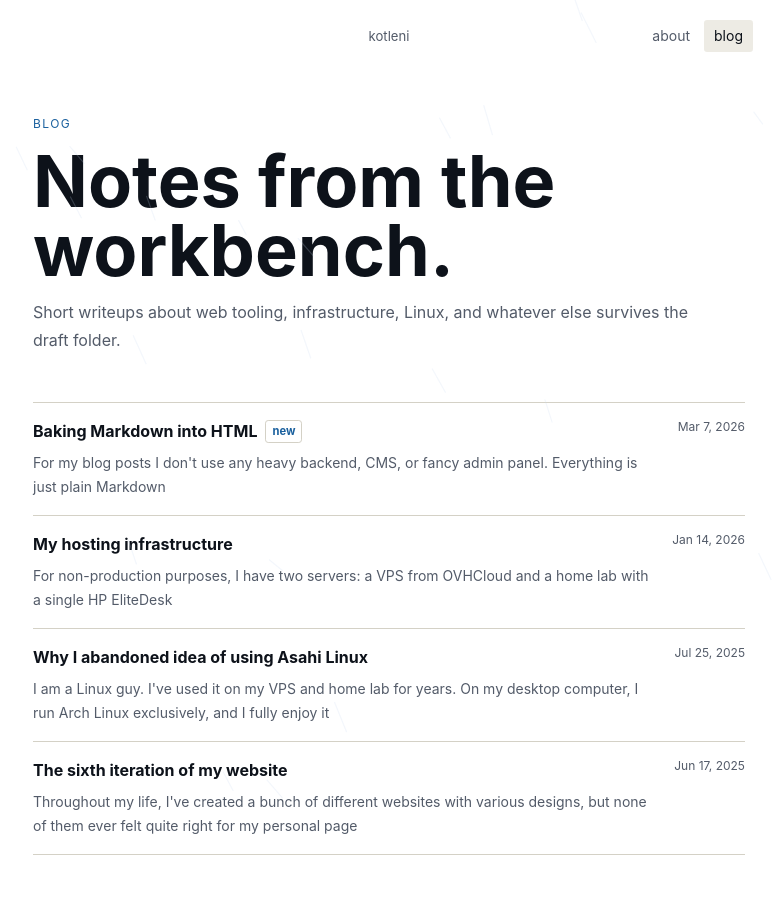
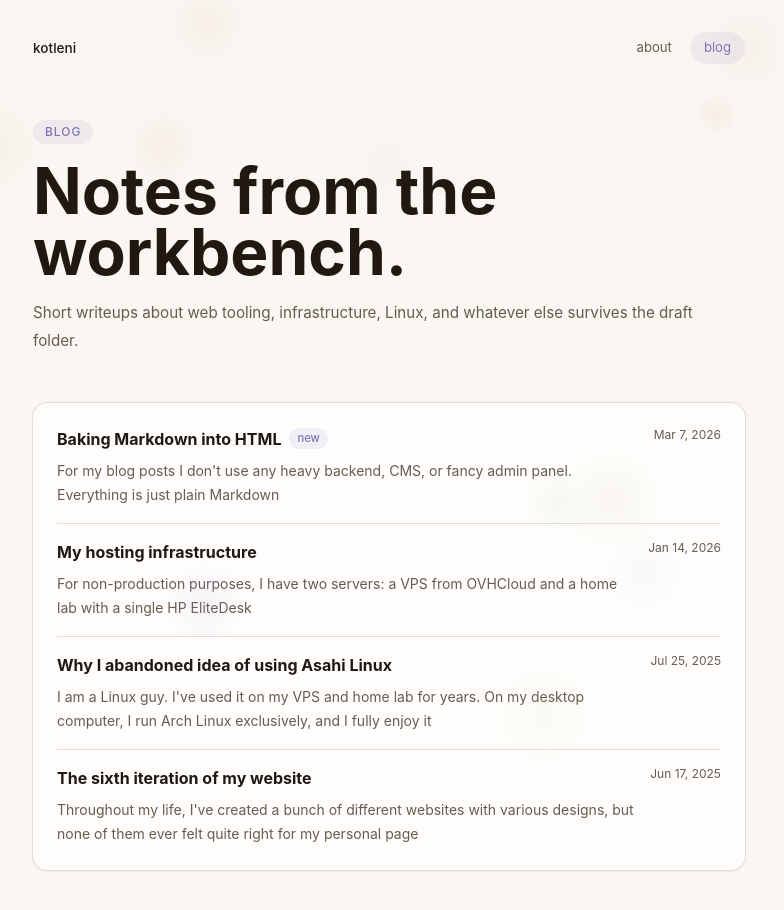
Before and after one commit to kotleni/kotleni.github.io, a React (Vite) app: page /blog in a window 1280 px wide. Shown: the top 910 px of the page, without its empty margins (251-1035 px from the left). Built offline with nearby package versions, Linux system fonts and the light colour scheme.

Commit message:
feat: redesign whole ui (experiment #1)

```diff
--- a/index.html
+++ b/index.html
@@ -9,10 +9,10 @@
       :root {
         color-scheme: light dark;
 
-        --background-light: oklch(1 0 0);
-        --foreground-light: oklch(0.141 0.005 285.823);
-        --background-dark: oklch(0.141 0.005 285.823);
-        --foreground-dark: oklch(0.985 0 0);
+        --background-light: oklch(0.975 0.008 80);
+        --foreground-light: oklch(0.22 0.02 50);
+        --background-dark: oklch(0.18 0.012 50);
+        --foreground-dark: oklch(0.92 0.008 75);
       }
 
       body {
--- a/src/components/back-button.tsx
+++ b/src/components/back-button.tsx
@@ -5,8 +5,8 @@ export function BackButton() {
     return (
         <SidebarClose
             className={cn(
-                'cursor-pointer',
-                'text-neutral-50 hover:text-neutral-400',
+                'cursor-pointer transition-colors',
+                'text-muted-foreground hover:text-foreground',
             )}
             onClick={() => {
                 history.back();
--- a/src/components/navigation-link.tsx
+++ b/src/components/navigation-link.tsx
@@ -12,8 +12,10 @@ export function NavigationLink({isActive, title, url}: NavigationLinkProps) {
         <Link
             to={url}
             className={cn(
-                'inline-flex min-h-8 items-center rounded-sm px-2.5 text-sm text-muted-foreground no-underline hover:bg-muted hover:text-foreground',
-                isActive ? 'bg-muted text-foreground' : '',
+                'inline-flex min-h-8 items-center rounded-full px-3.5 text-[0.82rem] text-muted-foreground no-underline transition-all',
+                isActive
+                    ? 'bg-primary/10 text-primary'
+                    : 'hover:bg-muted hover:text-foreground',
             )}
         >
             {title}
--- a/src/components/rain-overlay.tsx
+++ b/src/components/rain-overlay.tsx
@@ -1,11 +1,28 @@
 import {useEffect, useRef} from 'react';
 
-interface Drop {
+interface Orb {
     x: number;
     y: number;
-    l: number;
-    s: number;
+    r: number;
+    vx: number;
+    vy: number;
+    alpha: number;
+    hue: number;
 }
+
+const PALETTE_LIGHT: [number, number, number][] = [
+    [180, 160, 220],
+    [220, 180, 170],
+    [170, 200, 180],
+    [210, 195, 165],
+];
+
+const PALETTE_DARK: [number, number, number][] = [
+    [140, 130, 180],
+    [180, 140, 140],
+    [130, 160, 150],
+    [170, 155, 130],
+];
 
 export default function RainOverlay() {
     const canvasRef = useRef<HTMLCanvasElement | null>(null);
@@ -23,62 +40,88 @@ export default function RainOverlay() {
             return;
         }
 
-        const drops: Drop[] = [];
-        const maxDrops = 32;
+        const orbs: Orb[] = [];
+        const maxOrbs = 14;
         let width = 0;
         let height = 0;
-        let wind = 0;
-        let time = 0;
         let frameId = 0;
+
+        const isDark = () =>
+            document.documentElement.classList.contains('dark');
+
+        const palette = () => (isDark() ? PALETTE_DARK : PALETTE_LIGHT);
 
         const resize = () => {
             width = canvas.width = window.innerWidth;
             height = canvas.height = window.innerHeight;
         };
 
-        const resetDrop = (drop: Drop) => {
-            drop.x = Math.random() * (width + 400) - 200;
-            drop.y = -drop.l;
+        const spawnOrb = (orb: Orb) => {
+            orb.x = Math.random() * width;
+            orb.y = Math.random() * height;
+            orb.r = Math.random() * 40 + 20;
+            orb.vx = (Math.random() - 0.5) * 0.3;
+            orb.vy = (Math.random() - 0.5) * 0.2 - 0.05;
+            orb.alpha = Math.random() * 0.12 + 0.04;
+            const colors = palette();
+            const c =
+                colors[Math.floor(Math.random() * colors.length)] ?? colors[0]!;
+            orb.hue = c[0]!;
         };
 
         const loop = () => {
             context.clearRect(0, 0, width, height);
-            context.strokeStyle = 'rgba(200, 215, 240, 0.7)';
-            context.lineWidth = 1.2;
-            context.lineCap = 'round';
 
-            time += 0.005;
-            wind = Math.sin(time) * 4 + 3;
+            for (const orb of orbs) {
+                orb.x += orb.vx;
+                orb.y += orb.vy;
 
-            context.beginPath();
+                if (orb.x < -orb.r) orb.x = width + orb.r;
+                if (orb.x > width + orb.r) orb.x = -orb.r;
+                if (orb.y < -orb.r) orb.y = height + orb.r;
+                if (orb.y > height + orb.r) orb.y = -orb.r;
 
-            for (const drop of drops) {
-                const windFactor = wind * (drop.s / 10);
+                const colors = palette();
+                const colorsIdx = orbs.indexOf(orb) % colors.length;
+                const c = colors[colorsIdx] ?? colors[0]!;
 
-                context.moveTo(drop.x, drop.y);
-                context.lineTo(drop.x + windFactor, drop.y + drop.l);
+                const gradient = context.createRadialGradient(
+                    orb.x,
+                    orb.y,
+                    0,
+                    orb.x,
+                    orb.y,
+                    orb.r,
+                );
+                gradient.addColorStop(
+                    0,
+                    `rgba(${c[0]}, ${c[1]}, ${c[2]}, ${orb.alpha})`,
+                );
+                gradient.addColorStop(1, `rgba(${c[0]}, ${c[1]}, ${c[2]}, 0)`);
 
-                drop.y += drop.s;
-                drop.x += windFactor;
-
-                if (drop.y > height || drop.x > width || drop.x < -200) {
-                    resetDrop(drop);
-                }
+                context.beginPath();
+                context.arc(orb.x, orb.y, orb.r, 0, Math.PI * 2);
+                context.fillStyle = gradient;
+                context.fill();
             }
 
-            context.stroke();
             frameId = window.requestAnimationFrame(loop);
         };
 
         resize();
 
-        for (let i = 0; i < maxDrops; i += 1) {
-            drops.push({
-                x: Math.random() * width,
-                y: Math.random() * height,
-                l: Math.random() * 20 + 10,
-                s: Math.random() * 12 + 10,
-            });
+        for (let i = 0; i < maxOrbs; i += 1) {
+            const orb: Orb = {
+                x: 0,
+                y: 0,
+                r: 0,
+                vx: 0,
+                vy: 0,
+                alpha: 0,
+                hue: 0,
+            };
+            spawnOrb(orb);
+            orbs.push(orb);
         }
 
         window.addEventListener('resize', resize, {passive: true});
@@ -93,7 +136,7 @@ export default function RainOverlay() {
     return (
         <canvas
             ref={canvasRef}
-            className="pointer-events-none fixed inset-0 z-[99999] h-screen w-screen opacity-30"
+            className="pointer-events-none fixed inset-0 z-[99999] h-screen w-screen opacity-100"
         />
     );
 }
--- a/src/components/root-layout-content.tsx
+++ b/src/components/root-layout-content.tsx
@@ -20,15 +20,14 @@ export function RootLayoutContent({
     return (
         <>
             <div className="flex min-h-screen w-full flex-col items-center">
-                <header className="grid w-full max-w-3xl grid-cols-[1fr_auto_1fr] items-center gap-4 px-5 pt-5">
-                    <div></div>
+                <header className="flex w-full max-w-3xl items-center justify-between px-5 pt-6 sm:px-7 sm:pt-8">
                     <Link
                         to="/"
-                        className="text-center text-[0.82rem] leading-8 text-muted-foreground no-underline hover:text-foreground"
+                        className="text-[0.85rem] font-medium text-foreground no-underline transition-colors hover:text-primary"
                     >
                         kotleni
                     </Link>
-                    <nav className="flex items-center justify-end gap-1">
+                    <nav className="flex items-center gap-1">
                         {navLinks.map((link, index) => {
                             return (
                                 <PageNavigationLink
@@ -40,7 +39,7 @@ export function RootLayoutContent({
                         })}
                     </nav>
                 </header>
-                <main className="flex w-full justify-center py-12 sm:py-16">
+                <main className="flex w-full justify-center py-10 sm:py-14">
                     {children}
                 </main>
             </div>
--- a/src/components/social-icon.tsx
+++ b/src/components/social-icon.tsx
@@ -8,7 +8,7 @@ export function SocialIcon({Icon, url, label}: SocialIconProps) {
     return (
         <a href={url} target="_blank">
             <Icon
-                className="size-4 cursor-pointer hover:text-primary"
+                className="size-4 cursor-pointer transition-colors hover:text-primary"
                 aria-label={label}
             />
         </a>
--- a/src/components/styled-link.tsx
+++ b/src/components/styled-link.tsx
@@ -9,7 +9,7 @@ export function StyledLink(props: StyledLinkProps) {
             {...props}
             className={cn(
                 props.className,
-                'text-primary hover:bg-primary hover:text-background',
+                'text-primary transition-colors hover:underline',
             )}
         />
     );
--- a/src/routes/BlogPage.tsx
+++ b/src/routes/BlogPage.tsx
@@ -10,31 +10,32 @@ const dateFormatter = new Intl.DateTimeFormat('en', {
 export function BlogPage() {
     return (
         <div className="flex w-full flex-col gap-12">
-            <header className="flex flex-col gap-3.5">
-                <p className="text-xs uppercase tracking-[0.12em] text-primary">
+            <header className="flex flex-col gap-4">
+                <span className="inline-flex w-fit rounded-full bg-primary/10 px-3 py-1 text-xs font-medium uppercase tracking-[0.08em] text-primary">
                     blog
-                </p>
-                <h1 className="max-w-[12ch] text-[clamp(2.35rem,9vw,4.5rem)] font-bold leading-[0.96] text-foreground">
+                </span>
+                <h1 className="max-w-[12ch] text-[clamp(2.2rem,8vw,4rem)] font-bold leading-[0.96] text-foreground">
                     Notes from the workbench.
                 </h1>
-                <p className="max-w-2xl text-base leading-7 text-muted-foreground">
+                <p className="max-w-2xl text-[0.95rem] leading-7 text-muted-foreground">
                     Short writeups about web tooling, infrastructure, Linux, and
                     whatever else survives the draft folder.
                 </p>
             </header>
 
-            <section className="border-y border-border">
+            <section className="rounded-xl bg-card p-5 shadow-sm ring-1 ring-border sm:p-6">
+                <div className="flex flex-col divide-y divide-border">
                     {posts.map(post => (
                         <Link
                             key={post.url}
                             to={`/blog/${post.url}`}
-                        className="group grid grid-cols-[1fr_auto] gap-4 border-t border-border py-4 text-inherit no-underline first:border-t-0 max-sm:grid-cols-1 max-sm:gap-2"
+                            className="group flex flex-col gap-2 py-4 text-inherit no-underline first:pt-0 last:pb-0 sm:flex-row sm:items-start sm:justify-between sm:gap-4"
                         >
                             <span className="flex flex-col gap-2">
-                            <span className="flex items-center gap-2 font-bold text-foreground group-hover:text-primary">
+                                <span className="flex items-center gap-2 font-bold text-foreground transition-colors group-hover:text-primary">
                                     {post.title}
                                     {post.isNew && (
-                                    <span className="rounded-sm border border-border px-1.5 py-0.5 text-[0.7rem] font-bold text-primary">
+                                        <span className="rounded-full bg-primary/10 px-2 py-0.5 text-[0.7rem] font-medium text-primary">
                                             new
                                         </span>
                                     )}
@@ -47,10 +48,13 @@ export function BlogPage() {
                                 dateTime={post.publishedAt}
                                 className="whitespace-nowrap text-xs text-muted-foreground"
                             >
-                            {dateFormatter.format(new Date(post.publishedAt))}
+                                {dateFormatter.format(
+                                    new Date(post.publishedAt),
+                                )}
                             </time>
                         </Link>
                     ))}
+                </div>
             </section>
         </div>
     );
--- a/src/style.css
+++ b/src/style.css
@@ -50,72 +50,72 @@
 }
 
 :root {
-  --radius: 0.45rem;
-  --background: oklch(0.985 0.004 95);
-  --foreground: oklch(0.18 0.018 260);
-  --card: oklch(1 0 0);
-  --card-foreground: oklch(0.141 0.005 285.823);
-  --popover: oklch(1 0 0);
-  --popover-foreground: oklch(0.141 0.005 285.823);
-  --primary: oklch(0.48 0.12 250);
-  --primary-foreground: oklch(0.982 0.018 155.826);
-  --secondary: oklch(0.967 0.001 286.375);
-  --secondary-foreground: oklch(0.21 0.006 285.885);
-  --muted: oklch(0.94 0.01 95);
-  --muted-foreground: oklch(0.47 0.025 260);
-  --accent: oklch(0.94 0.01 95);
-  --accent-foreground: oklch(0.21 0.006 285.885);
-  --destructive: oklch(0.577 0.245 27.325);
-  --border: oklch(0.86 0.015 95);
-  --input: oklch(0.92 0.004 286.32);
-  --ring: oklch(0.69 0.075 334.93);
-  --chart-1: oklch(0.646 0.222 41.116);
-  --chart-2: oklch(0.6 0.118 184.704);
-  --chart-3: oklch(0.398 0.07 227.392);
-  --chart-4: oklch(0.828 0.189 84.429);
-  --chart-5: oklch(0.769 0.188 70.08);
-  --sidebar: oklch(0.985 0 0);
-  --sidebar-foreground: oklch(0.141 0.005 285.823);
-  --sidebar-primary: oklch(0.723 0.219 149.579);
-  --sidebar-primary-foreground: oklch(0.982 0.018 155.826);
-  --sidebar-accent: oklch(0.967 0.001 286.375);
-  --sidebar-accent-foreground: oklch(0.21 0.006 285.885);
-  --sidebar-border: oklch(0.92 0.004 286.32);
-  --sidebar-ring: oklch(0.723 0.219 149.579);
+  --radius: 0.65rem;
+  --background: oklch(0.975 0.008 80);
+  --foreground: oklch(0.22 0.02 50);
+  --card: oklch(0.995 0.003 85);
+  --card-foreground: oklch(0.22 0.02 50);
+  --popover: oklch(0.995 0.003 85);
+  --popover-foreground: oklch(0.22 0.02 50);
+  --primary: oklch(0.60 0.10 290);
+  --primary-foreground: oklch(0.98 0.005 80);
+  --secondary: oklch(0.93 0.035 65);
+  --secondary-foreground: oklch(0.32 0.03 55);
+  --muted: oklch(0.94 0.015 80);
+  --muted-foreground: oklch(0.48 0.025 65);
+  --accent: oklch(0.88 0.04 155);
+  --accent-foreground: oklch(0.28 0.03 150);
+  --destructive: oklch(0.62 0.20 25);
+  --border: oklch(0.90 0.012 75);
+  --input: oklch(0.92 0.012 75);
+  --ring: oklch(0.60 0.10 290);
+  --chart-1: oklch(0.60 0.10 290);
+  --chart-2: oklch(0.72 0.08 155);
+  --chart-3: oklch(0.70 0.09 65);
+  --chart-4: oklch(0.68 0.10 340);
+  --chart-5: oklch(0.65 0.08 45);
+  --sidebar: oklch(0.975 0.008 80);
+  --sidebar-foreground: oklch(0.22 0.02 50);
+  --sidebar-primary: oklch(0.60 0.10 290);
+  --sidebar-primary-foreground: oklch(0.98 0.005 80);
+  --sidebar-accent: oklch(0.93 0.035 65);
+  --sidebar-accent-foreground: oklch(0.32 0.03 55);
+  --sidebar-border: oklch(0.90 0.012 75);
+  --sidebar-ring: oklch(0.60 0.10 290);
 }
 
 .dark {
-  --background: oklch(0.16 0.018 260);
-  --foreground: oklch(0.94 0.012 95);
-  --card: oklch(0.2 0.018 260);
-  --card-foreground: oklch(0.985 0 0);
-  --popover: oklch(0.21 0.006 285.885);
-  --popover-foreground: oklch(0.985 0 0);
-  --primary: oklch(0.75 0.12 155);
-  --primary-foreground: oklch(0.393 0.095 152.535);
-  --secondary: oklch(0.274 0.006 286.033);
-  --secondary-foreground: oklch(0.985 0 0);
-  --muted: oklch(0.25 0.018 260);
-  --muted-foreground: oklch(0.72 0.018 95);
-  --accent: oklch(0.25 0.018 260);
-  --accent-foreground: oklch(0.985 0 0);
-  --destructive: oklch(0.704 0.191 22.216);
-  --border: oklch(1 0 0 / 12%);
-  --input: oklch(1 0 0 / 15%);
-  --ring: oklch(0.69 0.075 334.93);
-  --chart-1: oklch(0.488 0.243 264.376);
-  --chart-2: oklch(0.696 0.17 162.48);
-  --chart-3: oklch(0.769 0.188 70.08);
-  --chart-4: oklch(0.627 0.265 303.9);
-  --chart-5: oklch(0.645 0.246 16.439);
-  --sidebar: oklch(0.21 0.006 285.885);
-  --sidebar-foreground: oklch(0.985 0 0);
-  --sidebar-primary: oklch(0.696 0.17 162.48);
-  --sidebar-primary-foreground: oklch(0.393 0.095 152.535);
-  --sidebar-accent: oklch(0.274 0.006 286.033);
-  --sidebar-accent-foreground: oklch(0.985 0 0);
-  --sidebar-border: oklch(1 0 0 / 10%);
-  --sidebar-ring: oklch(0.527 0.154 150.069);
+  --background: oklch(0.18 0.012 50);
+  --foreground: oklch(0.92 0.008 75);
+  --card: oklch(0.22 0.012 50);
+  --card-foreground: oklch(0.92 0.008 75);
+  --popover: oklch(0.22 0.012 50);
+  --popover-foreground: oklch(0.92 0.008 75);
+  --primary: oklch(0.74 0.09 290);
+  --primary-foreground: oklch(0.18 0.012 50);
+  --secondary: oklch(0.26 0.012 55);
+  --secondary-foreground: oklch(0.88 0.008 75);
+  --muted: oklch(0.24 0.012 50);
+  --muted-foreground: oklch(0.65 0.015 70);
+  --accent: oklch(0.30 0.025 155);
+  --accent-foreground: oklch(0.85 0.01 150);
+  --destructive: oklch(0.68 0.18 22);
+  --border: oklch(1 0 0 / 10%);
+  --input: oklch(1 0 0 / 12%);
+  --ring: oklch(0.74 0.09 290);
+  --chart-1: oklch(0.74 0.09 290);
+  --chart-2: oklch(0.68 0.08 155);
+  --chart-3: oklch(0.70 0.09 65);
+  --chart-4: oklch(0.65 0.10 340);
+  --chart-5: oklch(0.62 0.08 45);
+  --sidebar: oklch(0.22 0.012 50);
+  --sidebar-foreground: oklch(0.92 0.008 75);
+  --sidebar-primary: oklch(0.74 0.09 290);
+  --sidebar-primary-foreground: oklch(0.18 0.012 50);
+  --sidebar-accent: oklch(0.26 0.012 55);
+  --sidebar-accent-foreground: oklch(0.88 0.008 75);
+  --sidebar-border: oklch(1 0 0 / 8%);
+  --sidebar-ring: oklch(0.68 0.08 155);
 }
 
 @layer base {
@@ -134,6 +134,14 @@
     color: var(--color-foreground);
     font-family: var(--font-mononoki), ui-monospace, SFMono-Regular, Menlo, Monaco, Consolas, monospace;
   }
+
+  ::selection {
+    background: oklch(0.74 0.09 290 / 30%);
+  }
+
+  .dark ::selection {
+    background: oklch(0.74 0.09 290 / 35%);
+  }
 }
 
 #app {
```
Also changed, not shown: src/components/journey-card.tsx (+4 -5 lines), src/routes/BlogPostPage.tsx (+12 -12 lines), src/routes/RootPage.tsx (+37 -28 lines). Lines whose indentation alone changed are shown as unchanged.
